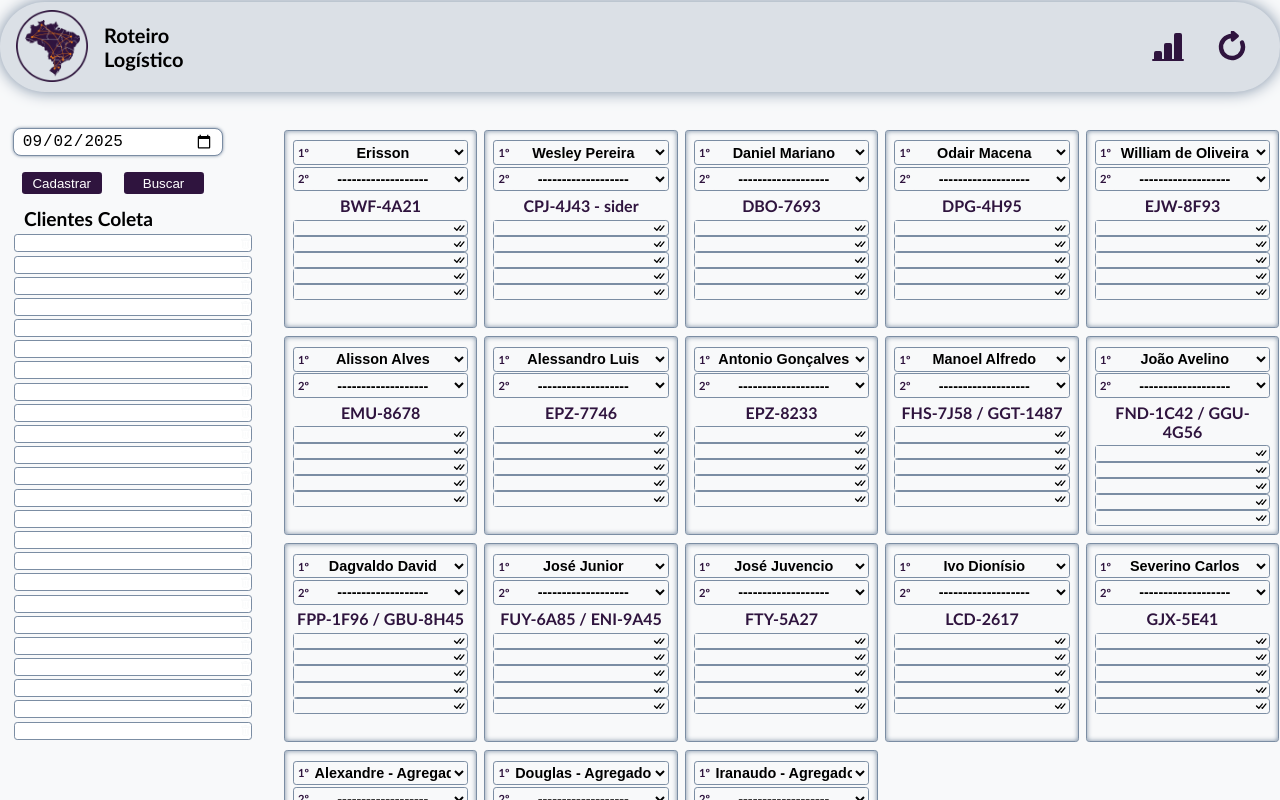
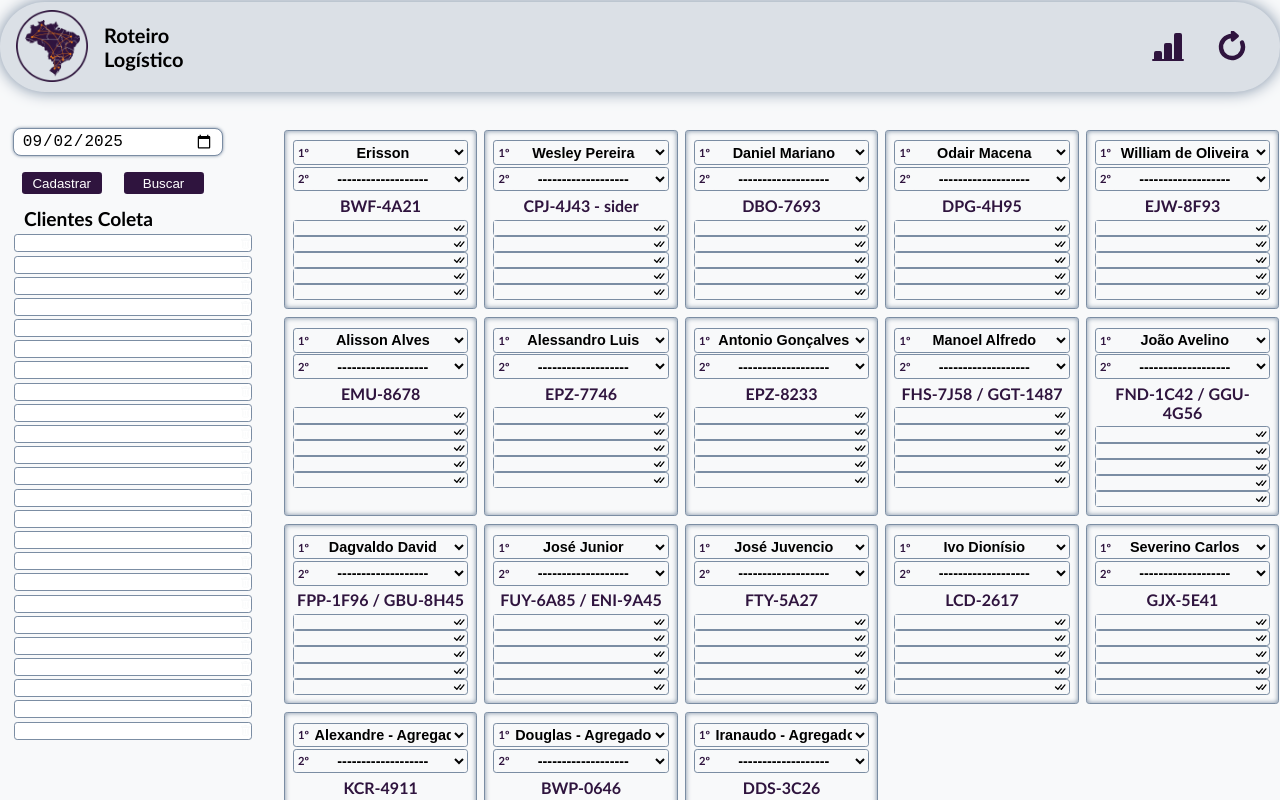
Before and after one commit to meuroteirizador/roteiro, a React (Vite) app in the folder LogisticsRoute/logistics_route/: page / in a window 1280 px wide. Shown: the top 800 px of the page. Built offline with nearby package versions, Linux system fonts and the light colour scheme.

Commit message:
Minha alteração novas

```diff
--- a/LogisticsRoute/logistics_route/src/indexLess1400.css
+++ b/LogisticsRoute/logistics_route/src/indexLess1400.css
@@ -2,7 +2,7 @@
   .body {
     .frame {
       grid-template-columns: 1fr 1fr 1fr 1fr 1fr;
-      grid-template-rows: 1fr 1fr 1fr 1fr 1fr;
+      grid-template-rows: auto;
     }
   }
 }
@@ -10,7 +10,7 @@
 @media (max-width: 1100px) {
   .body {
     .frame {
-      grid-template-columns: 1fr 1fr 1fr 1fr;
+      grid-template-columns: 1fr 1fr 1fr;
       grid-template-rows: auto;
     }
   }
@@ -19,7 +19,7 @@
 @media (max-width: 760px) {
   .body {
     .frame {
-      grid-template-columns: 1fr 1fr 1fr;
+      grid-template-columns: 1fr 1fr;
       grid-template-rows: auto;
     }
   }
```
